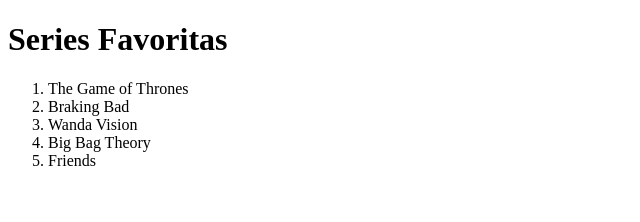
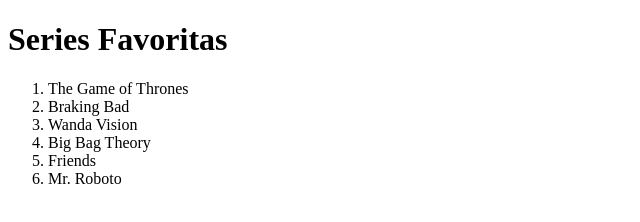
Before and after one commit to jk8513/WEBCLASE, a plain HTML site: page index.html in a window 1280 px wide. Shown: the full height of the page, 0-640 px from the left. Drawn offline with Linux system fonts and the light colour scheme; files that its build step writes are made by us from their sources.

Commit message:
Adicion de Serie

```diff
--- a/index.html
+++ b/index.html
@@ -16,6 +16,7 @@
         <li>Wanda Vision</li>
         <li>Big Bag Theory</li>
         <li>Friends</li>
+        <li>Mr. Roboto</li>
     </ol>
 </body>
 </html>
```
